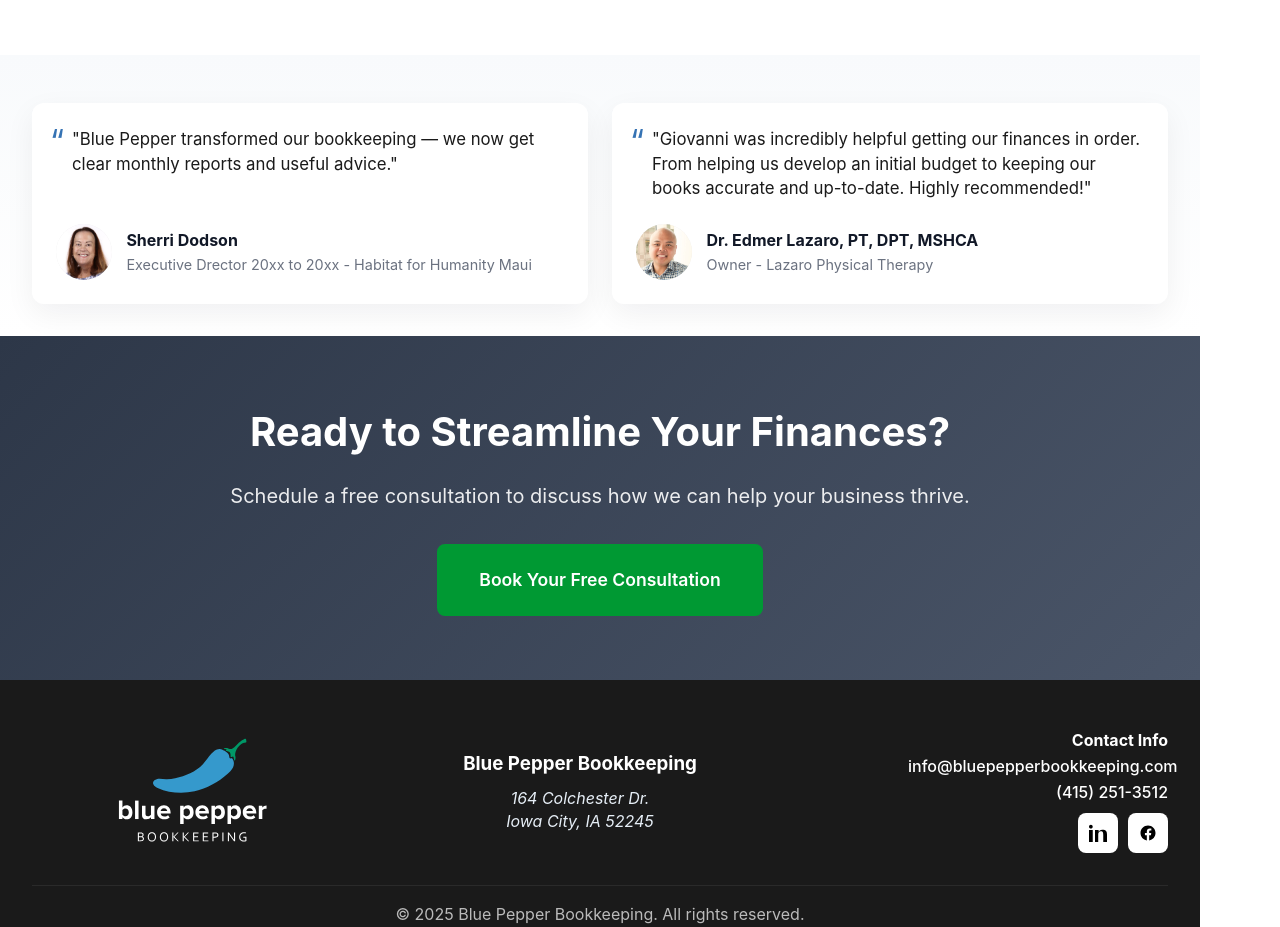
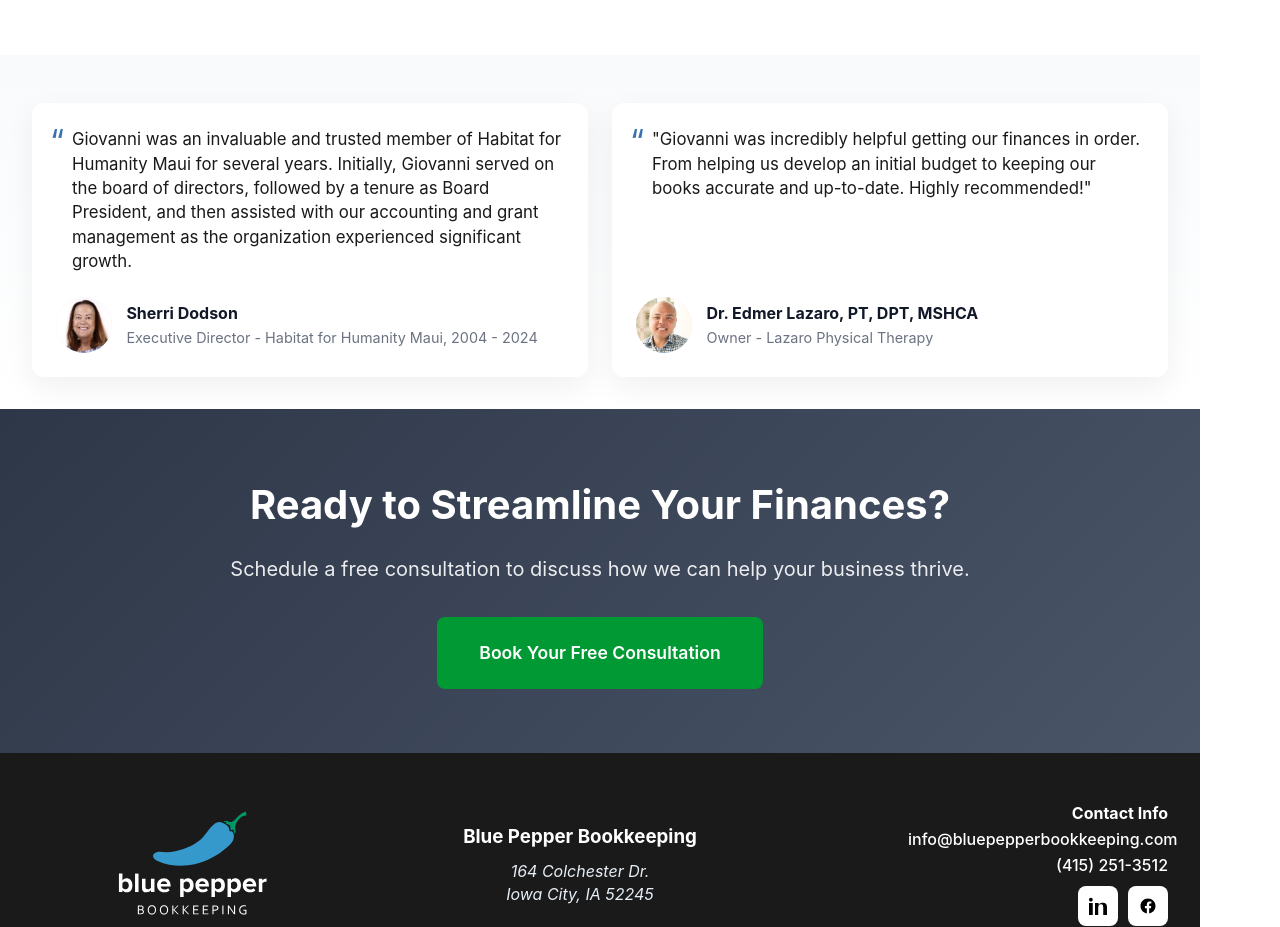
Before and after one commit to giorosati/bpb_website, a React (Vite) app: page / in a window 1280 px wide. Shown: the part 1320-2247 px from the top of the page. Built offline with nearby package versions, Linux system fonts and the light colour scheme; a web font is replaced by a local one.

Commit message:
Update first testimonial content and attribution

```diff
--- a/src/App.jsx
+++ b/src/App.jsx
@@ -133,12 +133,12 @@
       <section id="testimonials" className="testimonials-section">
         <div className="container testimonials-grid">
           <article className="testimonial-card" data-animate="fade-up" style={{'--delay': '0s'}}>
-            <div className="testimonial-quote">"Blue Pepper transformed our bookkeeping — we now get clear monthly reports and useful advice."</div>
+            <div className="testimonial-quote">Giovanni was an invaluable and trusted member of Habitat for Humanity Maui for several years. Initially, Giovanni served on the board of directors, followed by a tenure as Board President, and then assisted with our accounting and grant management as the organization experienced significant growth.</div>
             <div className="testimonial-meta">
               <img src={sDodsonPhoto} alt="S. Dodson" className="testimonial-avatar" />
               <div className="testimonial-person">
                 <div className="name">Sherri Dodson</div>
-                <div className="role">Executive Drector 20xx to 20xx - Habitat for Humanity Maui</div>
+                <div className="role">Executive Director - Habitat for Humanity Maui, 2004 - 2024</div>
               </div>
             </div>
           </article>
```
